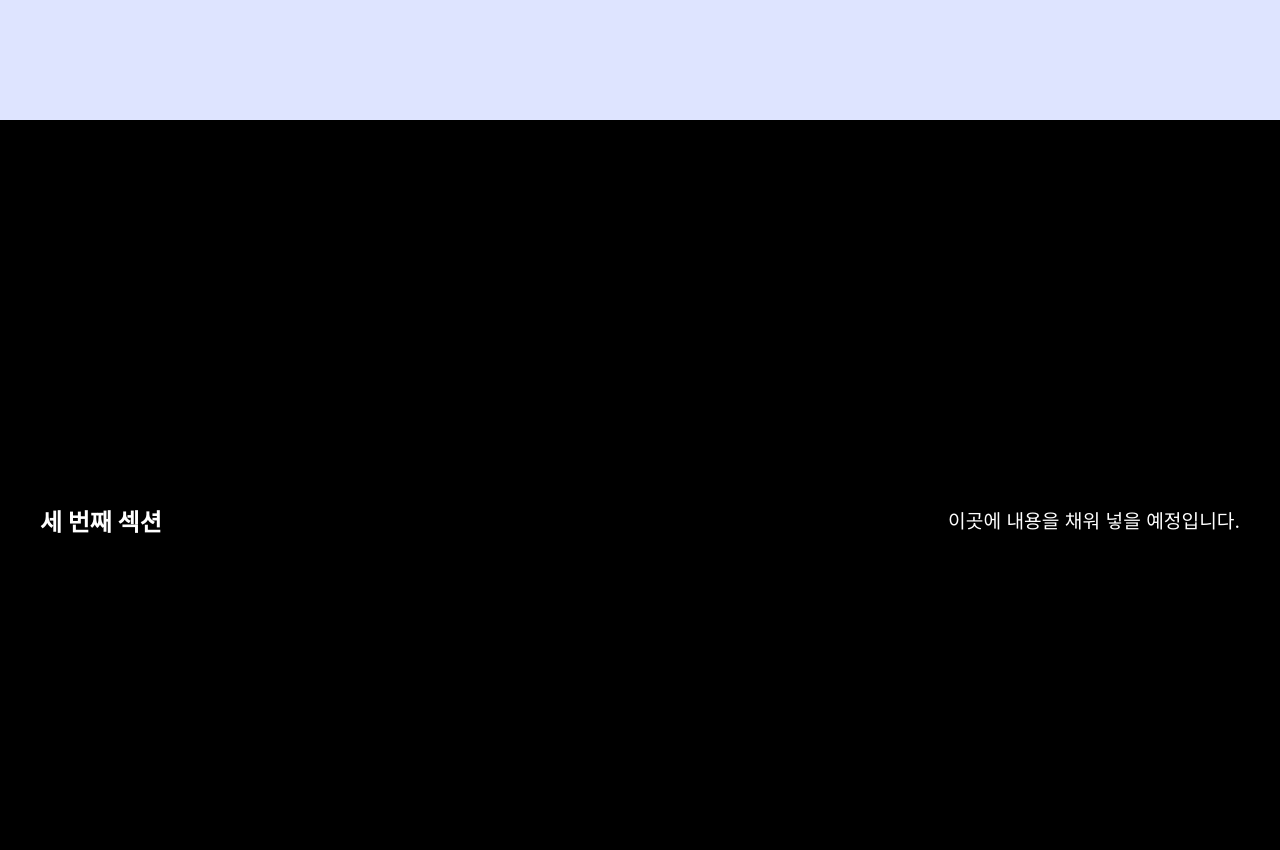
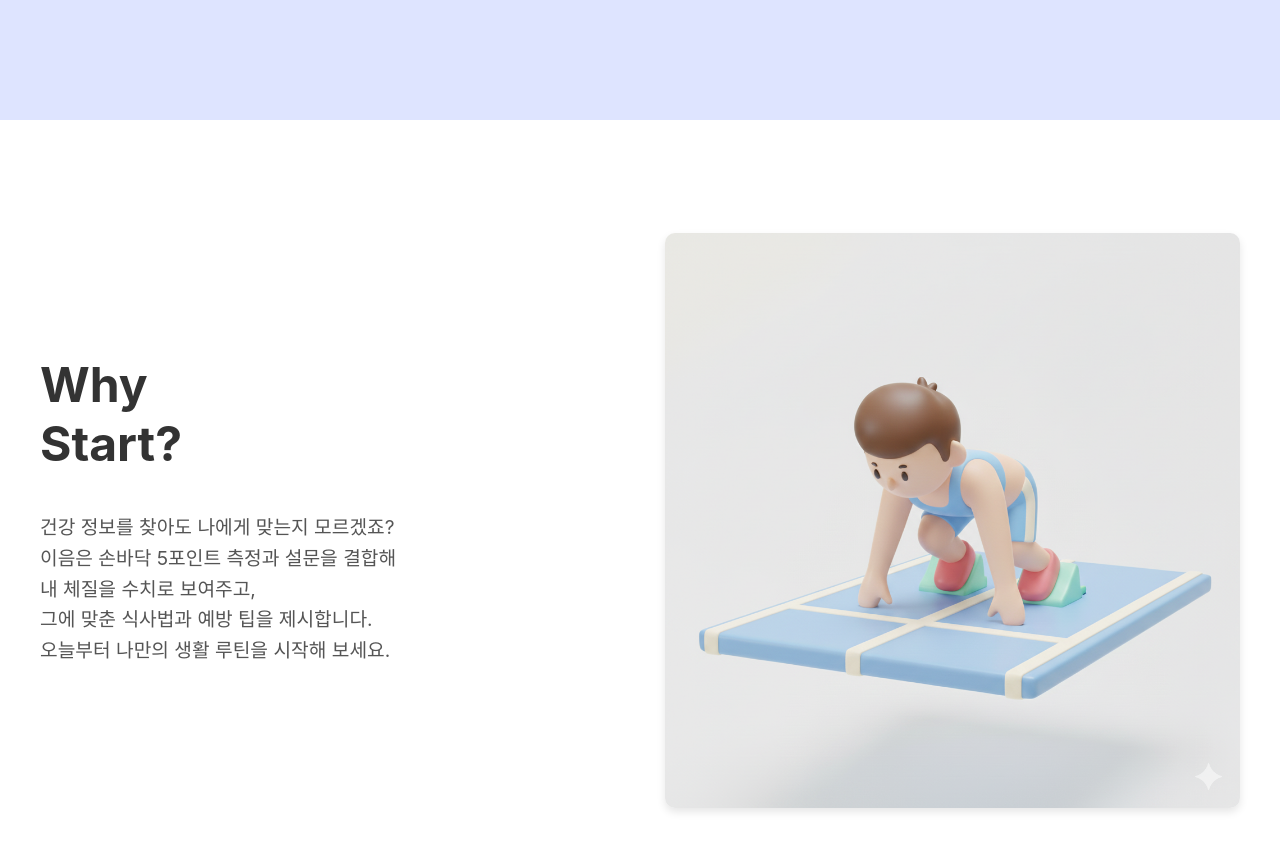
Before and after one commit to hoho715-park/frontend, a React (Vite) app: page /about/ieum in a window 1280 px wide. Shown: the part 1560-2410 px from the top of the page. Built offline with nearby package versions, Linux system fonts and the light colour scheme.

Commit message:
feat: aboutus -> introduce ieum 페이지 섹션 3 구현 완료

```diff
--- a/src/pages/IntroIeum.css
+++ b/src/pages/IntroIeum.css
@@ -17,11 +17,11 @@
 
 .section-content {
   display: flex;
-  justify-content: space-between;
+  justify-content: center;
   align-items: center;
   width: 100%;
   max-width: 1200px;
-  gap: 100px; /* 로고와 텍스트 사이 간격 */
+  gap: 100px;
 }
 
 /* 첫 번째 섹션 (하얀색 배경) */
@@ -32,12 +32,11 @@
 .first-section .section-content {
   flex-direction: column;
   text-align: center;
-    gap: 20px; /* 로고와 텍스트 간의 세로 간격 조정 */
+  gap: 20px;
 }
 
 .first-section .section-logo-img {
   height: 120px;
-    margin-bottom: 0; /* 기존 마진 제거 */
 }
 
 .first-section .section-title {
@@ -53,7 +52,7 @@
 
 /* 두 번째 섹션 (연보라색 배경) */
 .second-section {
-  background-color: #DEE4FF; /* 연보라색 배경색 재확인 */
+  background-color: #DEE4FF; /* 연보라색 배경색 */
 }
 
 .second-section .section-content {
@@ -92,17 +91,46 @@
   color: #555;
 }
 
+/* 세 번째 섹션 (하얀색 배경) */
 .third-section {
-  background-color: #000;
+  background-color: #fff;
 }
 
-.section-title {
+.third-section .section-content {
+  justify-content: space-between;
+  gap: 50px;
+}
+
+.third-section .text-content {
+  flex: 1;
+  display: flex;
+  flex-direction: column;
+  align-items: flex-start;
+}
+
+.third-section .text-content .section-title {
   font-size: 3rem;
   font-weight: bold;
   color: #333;
+  margin-bottom: 20px;
 }
 
-p {
+.third-section .text-content p {
   font-size: 1.2rem;
   color: #555;
+  line-height: 1.6;
 }
+
+.third-section .image-content {
+  flex: 1;
+  display: flex;
+  justify-content: center;
+  align-items: center;
+}
+
+.third-section .section-image {
+  max-width: 100%;
+  height: auto;
+  border-radius: 10px;
+  box-shadow: 0 4px 8px rgba(0, 0, 0, 0.1);
+}
--- a/src/pages/IntroIeum.jsx
+++ b/src/pages/IntroIeum.jsx
@@ -27,9 +27,12 @@ const IntroIeum = () => {
           <div className="text-content">
             <span className="section-title">Why<br/>IEUM?</span>
             <p>
-              <b>I</b> - Insight (통찰) : 오장육부 데이터와 QSCC 설문을 분석해 깊은 통찰을 얻습니다.<br/>
-              <b>E</b> - Experience (경험) : 시각화와 웹 서비스를 통해 누구나 쉽게 체질을 체험할 수 있게 합니다.<br/>
-              <b>U</b> - Unity (연결) : 환자와 전문가, 전통의학과 최신기술을 연결합니다.<br/>
+              <b>I</b> - Insight (통찰) : 오장육부 데이터와 QSCC 설문을 분석해 깊은 통찰을 얻습니다.
+              <br/>
+              <b>E</b> - Experience (경험) : 시각화와 웹 서비스를 통해 누구나 쉽게 체질을 체험할 수 있게 합니다.
+              <br/>
+              <b>U</b> - Unity (연결) : 환자와 전문가, 전통의학과 최신기술을 연결합니다.
+              <br/>
               <b>M</b> - Medicine (치유) : 맞춤형 건강 관리와 예방법으로 삶의 질 향상을 돕습니다.
             </p>
           </div>
@@ -39,11 +42,22 @@ const IntroIeum = () => {
         </div>
       </section>
 
-      {/* 세 번째 섹션 (추후 구현) */}
+      {/* 세 번째 섹션 (하얀색 배경) */}
       <section className="intro-section third-section">
         <div className="section-content">
-          <h2 style={{ color: '#fff' }}>세 번째 섹션</h2>
-          <p style={{ color: '#fff' }}>이곳에 내용을 채워 넣을 예정입니다.</p>
+            <div className="text-content">
+                <span className="section-title">Why<br/>Start?</span>
+                <p>
+                  건강 정보를 찾아도 나에게 맞는지 모르겠죠?<br/>
+                  이음은 손바닥 5포인트 측정과 설문을 결합해<br/>
+                  내 체질을 수치로 보여주고,<br/>
+                  그에 맞춘 식사법과 예방 팁을 제시합니다.<br/>
+                  오늘부터 나만의 생활 루틴을 시작해 보세요.
+                </p>
+            </div>
+            <div className="image-content">
+                <img src="/introieum_start.png" alt="건강정보 이미지" className="section-image" />
+            </div>
         </div>
       </section>
     </div>
```
Lines whose indentation alone changed are shown as unchanged.
